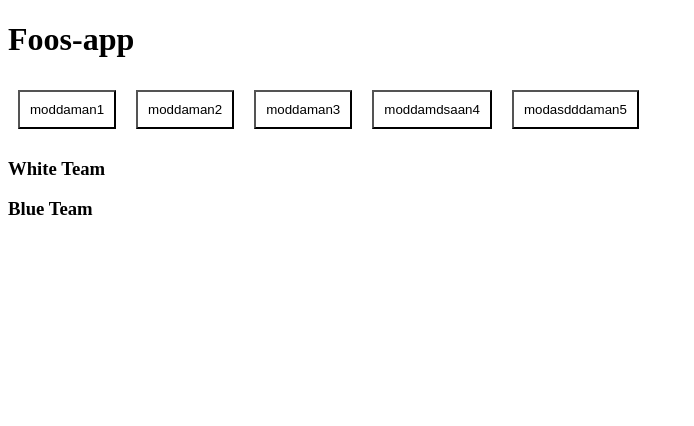
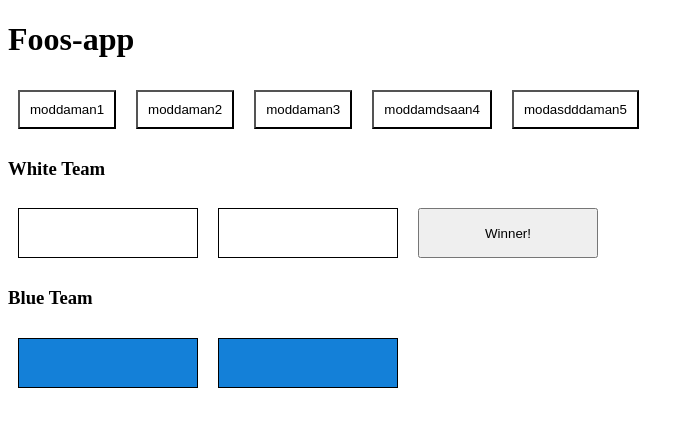
Before and after one commit to bekk/foos-app, a React (Create React App) app: page / in a window 1280 px wide. Shown: the top 426 px of the page, without its empty margins (0-694 px from the left). Built offline with nearby package versions, Linux system fonts and the light colour scheme.

Commit message:
Select and deselect current players

```diff
--- a/src/actions/index.ts
+++ b/src/actions/index.ts
@@ -14,7 +14,13 @@ export interface AddPlayer {
   type: "ADD_PLAYER";
   player: IPlayer;
 }
-export type FoosAction = WhiteScore | BlueScore | AddPlayer;
+
+export interface RemovePlayer {
+  type: "REMOVE_PLAYER";
+  player: IPlayer;
+}
+
+export type FoosAction = WhiteScore | BlueScore | AddPlayer | RemovePlayer;
 
 export function whiteScore(score: number): WhiteScore {
   return {
@@ -22,15 +28,24 @@ export function whiteScore(score: number): WhiteScore {
     score
   };
 }
+
 export function blueScore(score: number): BlueScore {
   return {
     type: "BLUE_SCORE",
     score
   };
 }
+
 export function addPlayer(player: IPlayer): AddPlayer {
   return {
     type: "ADD_PLAYER",
     player
   };
 }
+
+export function removePlayer(player: IPlayer): RemovePlayer {
+  return {
+    type: "REMOVE_PLAYER",
+    player
+  };
+}
--- a/src/components/App.css
+++ b/src/components/App.css
@@ -8,3 +8,25 @@
   padding: 10px;
   margin: 10px;
 }
+
+.buttonAlign {
+  display: flex;
+  position: flex-start;
+}
+
+.buttonAlign button {
+  padding: 10px;
+  margin: 10px;
+  width: 180px;
+  height: 50px;
+}
+
+.whitePlayerButton {
+  background-color: white;
+  border: 1px solid black;
+}
+
+.bluePlayerButton {
+  background-color: rgb(20, 128, 216);
+  border: 1px solid black;
+}
--- a/src/components/App.tsx
+++ b/src/components/App.tsx
@@ -5,6 +5,7 @@ import { connect } from "react-redux";
 import { Dispatch } from "redux";
 import "./App.css";
 import { Player } from "./Player";
+import { SelectedPlayers } from "./SelectedPlayers";
 
 interface IPropsFromState {
   teamWhite: ITeam;
@@ -16,6 +17,7 @@ interface IPropsWithDispatch {
   onWhiteScore: (score: number) => void;
   onBlueScore: (score: number) => void;
   onAddPlayer: (player: IPlayer) => void;
+  onRemovePlayer: (player: IPlayer) => void;
 }
 
 type Props = IPropsFromState & IPropsWithDispatch;
@@ -25,7 +27,7 @@ class AppComponent extends React.Component<Props, {}> {
     super(props);
   }
   render() {
-    const { teamWhite, teamBlue, players, onAddPlayer } = this.props;
+    const { teamWhite, teamBlue, players, onAddPlayer, onRemovePlayer } = this.props;
     return (
       <div>
         <h1>Foos-app</h1>
@@ -34,16 +36,12 @@ class AppComponent extends React.Component<Props, {}> {
             <Player player={player} onAddPlayer={onAddPlayer} />
           ))}
         </div>
-        <div>
-          <h3>White Team</h3>
-          <span>
-            {teamWhite.player1} {teamWhite.player2}
-          </span>
-          <h3>Blue Team</h3>
-          <span>
-            {teamBlue.player1} {teamBlue.player2}
-          </span>
-        </div>
+        <SelectedPlayers
+          teamWhite={teamWhite}
+          teamBlue={teamBlue}
+          players={players}
+          onRemovePlayer={onRemovePlayer}
+        />
       </div>
     );
   }
@@ -63,7 +61,8 @@ export function mapDispatchToProps(
   return {
     onWhiteScore: score => dispatch(actions.whiteScore(score)),
     onBlueScore: score => dispatch(actions.blueScore(score)),
-    onAddPlayer: player => dispatch(actions.addPlayer(player))
+    onAddPlayer: player => dispatch(actions.addPlayer(player)),
+    onRemovePlayer: player => dispatch(actions.removePlayer(player))
   };
 }
 
--- /dev/null
+++ b/src/components/SelectedPlayers.tsx
@@ -0,0 +1,52 @@
+import * as React from "react";
+import { IPlayer, ITeam } from "../types/interfaces";
+
+type Props = {
+  players: IPlayer[];
+  teamWhite: ITeam;
+  teamBlue: ITeam;
+  onRemovePlayer: (player: IPlayer) => void;
+};
+
+export function SelectedPlayers({
+  teamWhite,
+  teamBlue,
+  players,
+  onRemovePlayer
+}: Props) {
+  return (
+    <div>
+      <h3>White Team</h3>
+      <div className="buttonAlign">
+        <button
+          className="whitePlayerButton"
+          onClick={() => onRemovePlayer(teamWhite.players[0])}
+        >
+          {teamWhite.players[0]}
+        </button>
+        <button
+          className="whitePlayerButton"
+          onClick={() => onRemovePlayer(teamWhite.players[1])}
+        >
+          {teamWhite.players[1]}
+        </button>
+        <button>Winner!</button>
+      </div>
+      <h3>Blue Team</h3>
+      <div className="buttonAlign">
+        <button
+          className="bluePlayerButton"
+          onClick={() => onRemovePlayer(teamBlue.players[0])}
+        >
+          {teamBlue.players[0]}
+        </button>
+        <button
+          className="bluePlayerButton"
+          onClick={() => onRemovePlayer(teamBlue.players[1])}
+        >
+          {teamBlue.players[1]}
+        </button>
+      </div>
+    </div>
+  );
+}
--- a/src/reducers/foosReducer.ts
+++ b/src/reducers/foosReducer.ts
@@ -1,5 +1,5 @@
-import { IFoosState, IPlayer } from "../types/interfaces";
-import { FoosAction } from "../actions/index";
+import { IFoosState, IPlayer, ITeam } from "../types/interfaces";
+import { FoosAction, AddPlayer, RemovePlayer } from "../actions/index";
 
 const initialState: IFoosState = {
   players: [
@@ -10,16 +10,53 @@ const initialState: IFoosState = {
     "modasdddaman5"
   ],
   teamWhite: {
-    player1: "",
-    player2: "",
+    players: [],
     score: 0
   },
   teamBlue: {
-    player1: "",
-    player2: "",
+    players: [],
     score: 0
   }
 };
+
+function addPlayer(state: IFoosState, action: AddPlayer) {
+  const remainingPlayers = state.players.filter(x => x !== action.player);
+  if (state.teamWhite.players.length < 2) {
+    return {
+      ...state,
+      teamWhite: {
+        ...state.teamWhite,
+        players: [...state.teamWhite.players, action.player]
+      },
+      players: remainingPlayers
+    };
+  } else if (state.teamBlue.players.length < 2) {
+    return {
+      ...state,
+      teamBlue: {
+        ...state.teamBlue,
+        players: [...state.teamBlue.players, action.player]
+      },
+      players: remainingPlayers
+    };
+  }
+  return state;
+}
+
+function removePlayer(state: IFoosState, action: RemovePlayer) {
+  return {
+    ...state,
+    teamWhite: {
+      ...state.teamWhite,
+      players: state.teamWhite.players.filter(x => x !== action.player)
+    },
+    teamBlue: {
+      ...state.teamBlue,
+      players: state.teamBlue.players.filter(x => x !== action.player)
+    },
+    players: state.players.concat(action.player)
+  };
+}
 
 export function foosReducer(
   state: IFoosState = initialState,
@@ -37,38 +74,9 @@ export function foosReducer(
         teamBlue: { ...state.teamBlue, score: action.score }
       };
     case "ADD_PLAYER":
-      const chosenPlayers = [
-        state.teamWhite.player1,
-        state.teamWhite.player2,
-        state.teamBlue.player1,
-        state.teamBlue.player2
-      ];
-      if (chosenPlayers.some(x => x === action.player)) {
-        return state;
-      }
-
-      if (!state.teamWhite.player1) {
-        return {
-          ...state,
-          teamWhite: { ...state.teamWhite, player1: action.player }
-        };
-      } else if (!state.teamWhite.player2) {
-        return {
-          ...state,
-          teamWhite: { ...state.teamWhite, player2: action.player }
-        };
-      } else if (!state.teamBlue.player1) {
-        return {
-          ...state,
-          teamBlue: { ...state.teamBlue, player1: action.player }
-        };
-      } else if (!state.teamBlue.player2) {
-        return {
-          ...state,
-          teamBlue: { ...state.teamBlue, player2: action.player }
-        };
-      }
-      return state;
+      return addPlayer(state, action);
+    case "REMOVE_PLAYER":
+      return removePlayer(state, action);
   }
   return state;
 }
--- a/src/types/interfaces.ts
+++ b/src/types/interfaces.ts
@@ -1,6 +1,5 @@
 export interface ITeam {
-  player1: IPlayer;
-  player2: IPlayer;
+  players: IPlayer[];
   score: number;
 }
 
```
